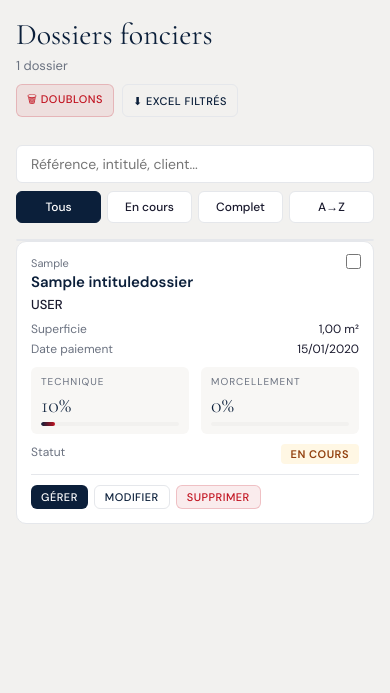
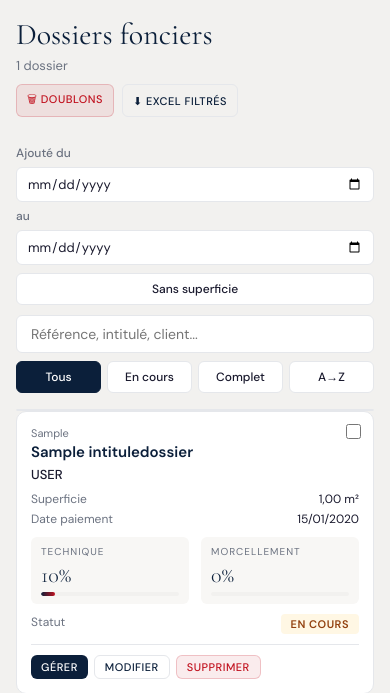
Before and after one commit to edenapplication/EDEN_DOSSIER, a Django app: page /admin-panel/dossiers/ in a window 390 px wide. Shown: the part 60-753 px from the top of the page. Run offline with Django 5.2, Linux system fonts and the light colour scheme; a user stored in the database is signed in; tables that the repository leaves empty hold one stand-in row (values such as "Sample post").

Commit message:
Mise à jour du projet

```diff
--- a/apps/adminpanel/views.py
+++ b/apps/adminpanel/views.py
@@ -193,15 +193,34 @@ def admin_intitule_delete(request, pk):
 @admin_required
 def admin_clients(request):
     role_filter = request.GET.get('role', '')
+    sans_dossier = request.GET.get('sans_dossier', '')
+    date_debut = request.GET.get('date_debut', '')
+    date_fin = request.GET.get('date_fin', '')
+
     users = User.objects.all().order_by('-date_joined')
     if role_filter:
         users = users.filter(role=role_filter)
+    if sans_dossier == '1':
+        users = users.filter(dossiers__isnull=True)
+    if date_debut:
+        try:
+            users = users.filter(date_joined__date__gte=datetime.datetime.strptime(date_debut, '%Y-%m-%d').date())
+        except ValueError:
+            pass
+    if date_fin:
+        try:
+            users = users.filter(date_joined__date__lte=datetime.datetime.strptime(date_fin, '%Y-%m-%d').date())
+        except ValueError:
+            pass
+
     return render(request, 'adminpanel/clients/list.html', {
         'clients': users,
         'role_filter': role_filter,
         'roles': User.ROLE_CHOICES,
+        'sans_dossier': sans_dossier,
+        'date_debut': date_debut,
+        'date_fin': date_fin,
     })
-
 
 @admin_required
 def admin_client_create(request):
@@ -613,7 +632,25 @@ def admin_etape_globale_delete(request, pk):
 # ── DOSSIERS ──
 @admin_required
 def admin_dossiers(request):
+    date_debut = request.GET.get('date_debut', '')
+    date_fin = request.GET.get('date_fin', '')
+    sans_superficie = request.GET.get('sans_superficie', '')
+
     dossiers = Dossier.objects.select_related('client', 'intitule').all()
+
+    if date_debut:
+        try:
+            dossiers = dossiers.filter(created_at__date__gte=datetime.datetime.strptime(date_debut, '%Y-%m-%d').date())
+        except ValueError:
+            pass
+    if date_fin:
+        try:
+            dossiers = dossiers.filter(created_at__date__lte=datetime.datetime.strptime(date_fin, '%Y-%m-%d').date())
+        except ValueError:
+            pass
+    if sans_superficie == '1':
+        dossiers = dossiers.filter(superficie__isnull=True)
+
     dossiers_data = [{'dossier': d, 'is_complete': d.is_complete()} for d in dossiers]
     etapes_tech = EtapeGlobale.objects.filter(type='technique')
     etapes_morc = EtapeGlobale.objects.filter(type='morcellement')
@@ -621,6 +658,9 @@ def admin_dossiers(request):
         'dossiers_data': dossiers_data,
         'etapes_tech': etapes_tech,
         'etapes_morc': etapes_morc,
+        'date_debut': date_debut,
+        'date_fin': date_fin,
+        'sans_superficie': sans_superficie,
     })
 
 @admin_required
@@ -917,6 +957,26 @@ def admin_dossiers_bulk(request):
                 )
             messages.success(request, f"Avancement morcellement appliqué à {dossiers.count()} dossier(s).")
 
+        elif action == 'superficie':
+            nouvelle_superficie = request.POST.get('nouvelle_superficie', '').strip()
+            if not nouvelle_superficie:
+                messages.error(request, "Veuillez saisir une superficie.")
+                return redirect('admin_dossiers')
+            try:
+                val = float(nouvelle_superficie)
+                count = dossiers.count()
+                dossiers.update(superficie=val)
+                for d in Dossier.objects.filter(pk__in=ids):
+                        DossierHistorique.objects.create(
+                        dossier=d,
+                        message=f"Superficie mise à jour en masse : {val} m²",
+                        created_by=request.user
+                    )
+                messages.success(request, f"Superficie ({val} m²) appliquée à {count} dossier(s).")
+            except ValueError:
+                messages.error(request, "Superficie invalide.")
+
+
     return redirect('admin_dossiers')
 
 @admin_required
--- a/templates/adminpanel/dossiers/list.html
+++ b/templates/adminpanel/dossiers/list.html
@@ -15,6 +15,10 @@
 .search-input:focus{border-color:var(--navy)}
 .status-btn{padding:7px 12px;border-radius:var(--radius-sm);font-size:12px;font-weight:500;border:1.5px solid var(--border);background:#fff;cursor:pointer;transition:all .2s;white-space:nowrap;color:var(--text)}
 .status-btn.active,.status-btn:hover{background:var(--navy);color:#fff;border-color:var(--navy)}
+.date-input{background:#fff;border:1.5px solid var(--border);border-radius:var(--radius-sm);padding:7px 10px;font-size:13px;font-family:inherit;outline:none;color:var(--text);cursor:pointer}
+.date-input:focus{border-color:var(--navy)}
+.date-label{font-size:12px;color:var(--muted);font-weight:500;white-space:nowrap}
+.filter-period{display:flex;align-items:center;gap:6px;flex-wrap:wrap}
 .pct-cell{text-align:center}
 .pct-num{font-family:'Cormorant Garamond',serif;font-size:17px;font-weight:400;line-height:1}
 .pct-bar-mini{height:4px;background:var(--gray);border-radius:100px;overflow:hidden;margin-top:4px;width:60px}
@@ -34,6 +38,12 @@
 .row-check,.select-all-check{width:15px;height:15px;accent-color:var(--navy);cursor:pointer}
 tr.selected-row td{background:rgba(11,31,58,.03)}
 .client-upper{text-transform:uppercase;font-weight:500}
+
+/* superficie inline input */
+.superficie-inline{display:none;align-items:center;gap:8px}
+.superficie-inline.visible{display:flex}
+.superficie-field{background:#fff;border:1.5px solid var(--border);border-radius:var(--radius-sm);padding:6px 10px;font-size:13px;font-family:inherit;width:130px;outline:none}
+.superficie-field:focus{border-color:var(--navy)}
 
 /* MODAL AVANCEMENT */
 .modal-overlay{display:none;position:fixed;inset:0;background:rgba(0,0,0,.55);z-index:600;align-items:center;justify-content:center;padding:16px}
@@ -56,6 +66,8 @@ tr.selected-row td{background:rgba(11,31,58,.03)}
   .search-input{min-width:100%;width:100%}
   .filter-btns-dossier{display:flex;gap:6px;flex-wrap:wrap}
   .status-btn{flex:1;text-align:center}
+  .filter-period{flex-direction:column;align-items:stretch}
+  .date-input{width:100%}
   .page-header{flex-direction:column;align-items:flex-start;gap:10px}
   .page-header .btn{font-size:11px;padding:6px 10px}
   .table-wrap{display:none}
@@ -92,6 +104,28 @@ tr.selected-row td{background:rgba(11,31,58,.03)}
   {% endif %}
 </div>
 
+<!-- FILTRES PÉRIODE (server-side) -->
+<form method="get" action="" id="periodForm">
+  <div class="filter-bar" style="margin-bottom:10px">
+    <div class="filter-period">
+      <span class="date-label">Ajouté du</span>
+      <input type="date" class="date-input" name="date_debut" value="{{ date_debut }}" onchange="document.getElementById('periodForm').submit()">
+      <span class="date-label">au</span>
+      <input type="date" class="date-input" name="date_fin" value="{{ date_fin }}" onchange="document.getElementById('periodForm').submit()">
+      {% if date_debut or date_fin or sans_superficie == '1' %}
+      <a href="{% url 'admin_dossiers' %}" class="status-btn" style="font-size:11px;padding:6px 10px">✕ Réinitialiser</a>
+      {% endif %}
+    </div>
+    <div class="filter-btns-dossier">
+      <button type="submit" name="sans_superficie" value="{% if sans_superficie == '1' %}{% else %}1{% endif %}" class="status-btn {% if sans_superficie == '1' %}active{% endif %}" style="white-space:nowrap">
+        {% if sans_superficie == '1' %}✓{% endif %} Sans superficie
+      </button>
+      {% if date_debut %}<input type="hidden" name="date_debut" value="{{ date_debut }}">{% endif %}
+      {% if date_fin %}<input type="hidden" name="date_fin" value="{{ date_fin }}">{% endif %}
+    </div>
+  </div>
+</form>
+
 <div class="filter-bar">
   <input type="text" class="search-input" id="searchInput" placeholder="Référence, intitulé, client..." oninput="filterDossiers()">
   <div class="filter-btns-dossier">
@@ -109,9 +143,15 @@ tr.selected-row td{background:rgba(11,31,58,.03)}
     <option value="">-- Action groupée --</option>
     <option value="avancement_tech">⚙ Appliquer avancement Technique</option>
     <option value="avancement_morc">🗺 Appliquer avancement Morcellement</option>
+    <option value="superficie">📐 Modifier la superficie</option>
     <option value="export_excel">⬇ Exporter en Excel</option>
     <option value="supprimer">🗑 Supprimer</option>
   </select>
+  <!-- Champ superficie inline -->
+  <div class="superficie-inline" id="superficieInline">
+    <input type="number" step="0.01" min="0" class="superficie-field" id="superficieVal" placeholder="ex: 600">
+    <span style="font-size:12px;color:var(--muted)">m²</span>
+  </div>
   <button class="bulk-apply bulk-primary" onclick="applyBulk()">Appliquer</button>
   <button class="bulk-cancel" onclick="clearSelection()">✕</button>
 </div>
@@ -165,6 +205,7 @@ tr.selected-row td{background:rgba(11,31,58,.03)}
 <form method="post" action="{% url 'admin_dossiers_bulk' %}" id="bulkForm">
   {% csrf_token %}
   <input type="hidden" name="bulk_action" id="bulkActionHidden">
+  <input type="hidden" name="nouvelle_superficie" id="nouvelleSuperfficieHidden">
   <div id="etapesTechInputs"></div>
   <div id="etapesMorcInputs"></div>
 
@@ -183,7 +224,10 @@ tr.selected-row td{background:rgba(11,31,58,.03)}
         <tbody>
           {% for item in dossiers_data %}
           {% with pt=item.dossier.get_progression_technique pm=item.dossier.get_progression_morcellement %}
-          <tr data-pk="{{ item.dossier.pk }}" data-status="{% if item.is_complete %}complet{% else %}encours{% endif %}" data-search="{{ item.dossier.reference|lower }} {{ item.dossier.get_title|lower }} {{ item.dossier.client.last_name|lower }} {{ item.dossier.client.username|lower }}">
+          <tr data-pk="{{ item.dossier.pk }}"
+              data-status="{% if item.is_complete %}complet{% else %}encours{% endif %}"
+              data-search="{{ item.dossier.reference|lower }} {{ item.dossier.get_title|lower }} {{ item.dossier.client.last_name|lower }} {{ item.dossier.client.username|lower }}"
+              data-superficie="{% if item.dossier.superficie %}oui{% else %}non{% endif %}">
             {% if request.user.role == 'admin' %}<td><input type="checkbox" class="row-check" name="selected_ids" value="{{ item.dossier.pk }}" onchange="onCheckChange()"></td>{% endif %}
             <td><strong style="font-size:12px;color:var(--navy)">{{ item.dossier.reference }}</strong></td>
             <td>{{ item.dossier.get_title }}</td>
@@ -220,7 +264,11 @@ tr.selected-row td{background:rgba(11,31,58,.03)}
   <div class="mobile-cards-dos">
     {% for item in dossiers_data %}
     {% with pt=item.dossier.get_progression_technique pm=item.dossier.get_progression_morcellement %}
-    <div class="dos-card" data-pk="{{ item.dossier.pk }}" data-status="{% if item.is_complete %}complet{% else %}encours{% endif %}" data-search="{{ item.dossier.reference|lower }} {{ item.dossier.get_title|lower }} {{ item.dossier.client.last_name|lower }}">
+    <div class="dos-card"
+         data-pk="{{ item.dossier.pk }}"
+         data-status="{% if item.is_complete %}complet{% else %}encours{% endif %}"
+         data-search="{{ item.dossier.reference|lower }} {{ item.dossier.get_title|lower }} {{ item.dossier.client.last_name|lower }}"
+         data-superficie="{% if item.dossier.superficie %}oui{% else %}non{% endif %}">
       {% if request.user.role == 'admin' %}
       <input type="checkbox" class="row-check dos-card-check" name="selected_ids" value="{{ item.dossier.pk }}" onchange="onCheckChange()">
       {% endif %}
@@ -320,7 +368,8 @@ function toggleAll(masterCb){
 }
 
 function onBulkActionChange(sel){
-  // reset select to avoid confusion
+  const inline=document.getElementById('superficieInline');
+  inline.classList.toggle('visible', sel.value==='superficie');
 }
 
 function applyBulk(){
@@ -331,6 +380,16 @@ function applyBulk(){
 
   if(action==='avancement_tech'){openModal('modalTech');return;}
   if(action==='avancement_morc'){openModal('modalMorc');return;}
+
+  if(action==='superficie'){
+    const val=document.getElementById('superficieVal').value.trim();
+    if(!val||isNaN(parseFloat(val))){alert('Veuillez saisir une superficie valide.');return;}
+    if(!confirm(`Appliquer ${parseFloat(val)} m² à ${checked.length} dossier(s) ?`))return;
+    document.getElementById('nouvelleSuperfficieHidden').value=val;
+    document.getElementById('bulkActionHidden').value='superficie';
+    document.getElementById('bulkForm').submit();
+    return;
+  }
 
   if(action==='export_excel'){
     const ids=Array.from(checked).map(cb=>cb.value).join(',');
@@ -370,6 +429,7 @@ function clearSelection(){
   document.querySelectorAll('.selected-row').forEach(r=>r.classList.remove('selected-row'));
   document.getElementById('bulkBar').classList.remove('visible');
   document.getElementById('bulkAction').value='';
+  document.getElementById('superficieInline').classList.remove('visible');
 }
 
 document.querySelectorAll('.modal-overlay').forEach(overlay=>{
```
Also changed, not shown: templates/adminpanel/clients/list.html (+30 -0 lines).
